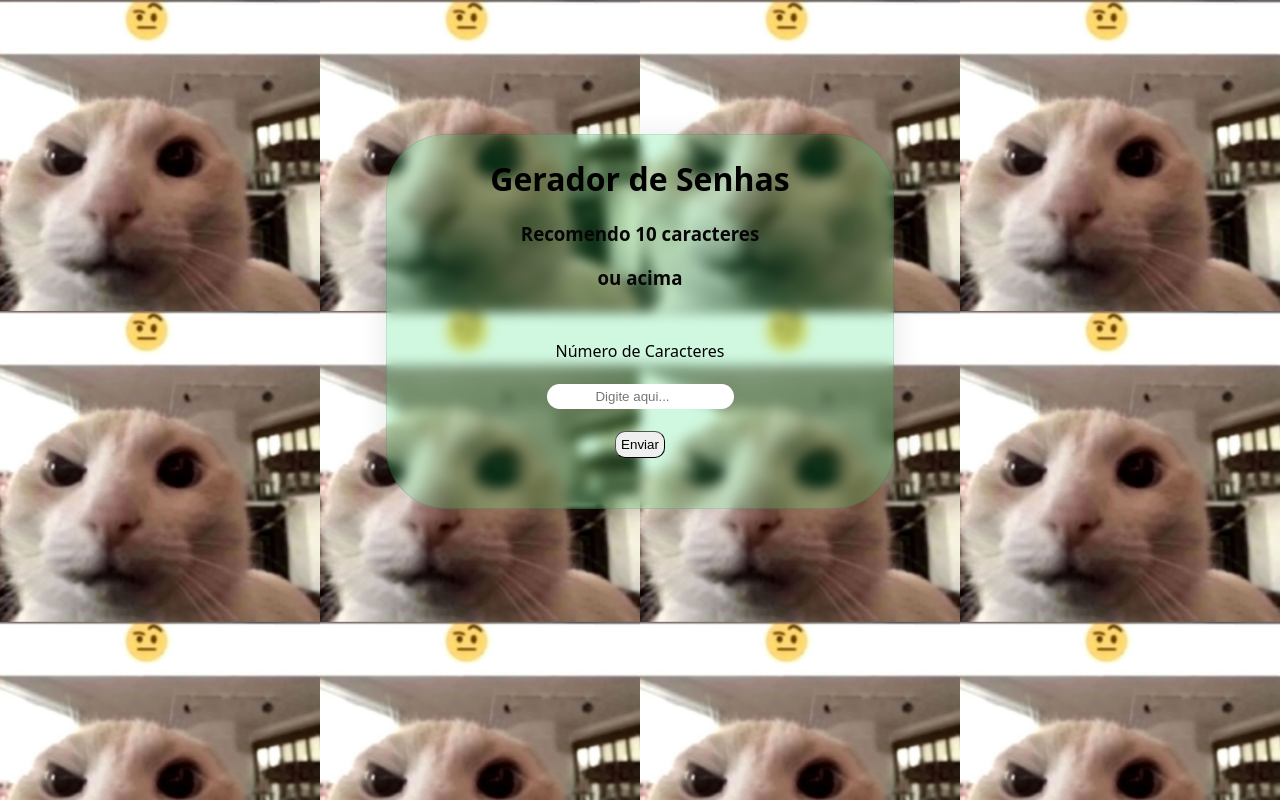
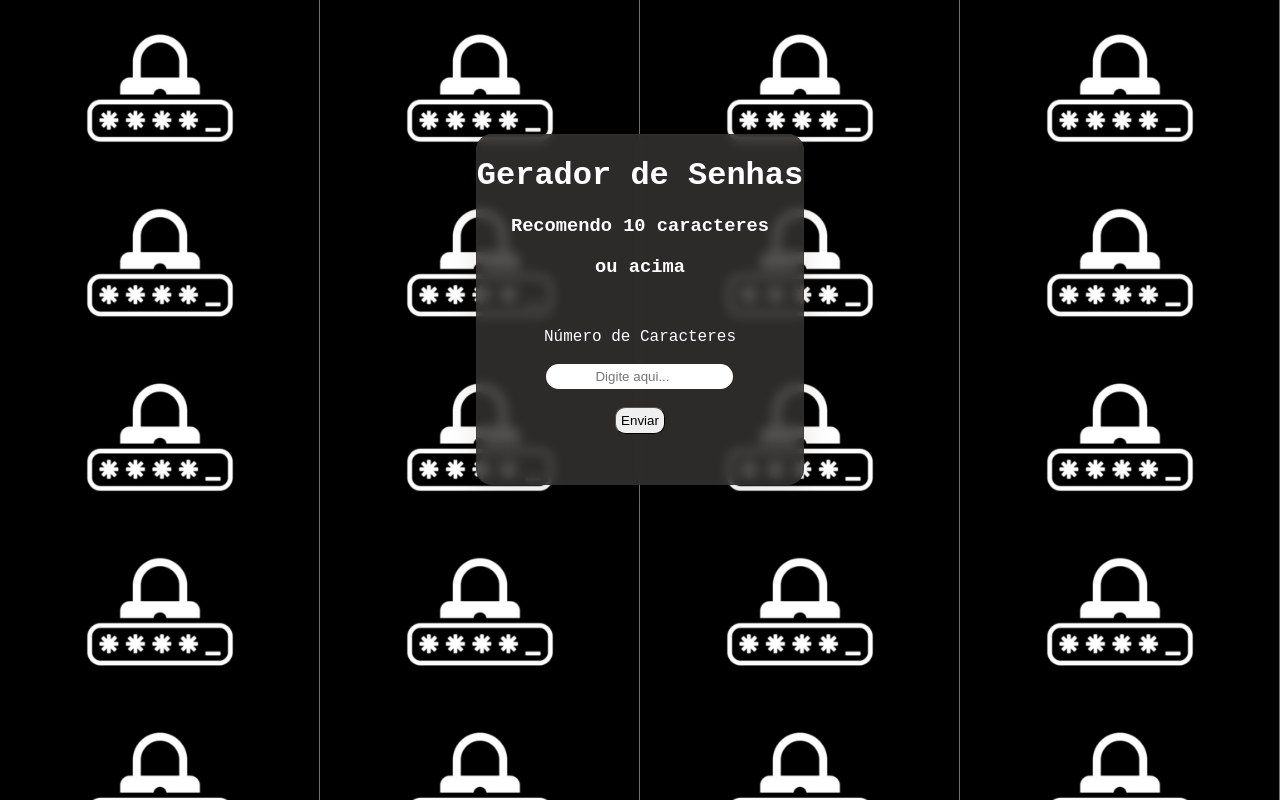
Before and after one commit to GabrielDeFaria/gerador-de-senha, a plain HTML site: page index.html in a window 1280 px wide. Drawn offline with Linux system fonts and the light colour scheme.

Commit message:
Mudança estética

```diff
--- a/index.html
+++ b/index.html
@@ -2,7 +2,7 @@
 <html>
 
 <head>
-  <title>Senhas</title>
+  <title>GeradorDeSenhas</title>
   <link href="style.css" rel="stylesheet">
 </head>
 <body>
--- a/style.css
+++ b/style.css
@@ -1,23 +1,25 @@
 body {
-    font-family: "Sans", sans-serif;
-    background-image: url("imagens/cat.jpg");
+    font-family: "Courier New",sans-serif;
+    background-image: url("imagens/password.jpg");
     background-size: 40vh;
     background-repeat: repeat;
     display: flex;
     align-items:center;
     justify-content: center;
 }
+h1,h2,h3,label{
+  color: white;
+}
 
   .container {
     margin-top: 10%;
     text-align: center;
-    background: rgba(24, 219, 99, 0.2);
-    border-radius: 60px;
+    background: rgba(54, 50, 50, 0.85);
+    border-radius: 16px;
     box-shadow: 0 4px 30px rgba(0, 0, 0, 0.1);
-    backdrop-filter: blur(5.9px);
-    -webkit-backdrop-filter: blur(5.9px);
-    border: 1px solid rgba(9, 2, 8, 0.09);
-    width: 40%;
+    backdrop-filter: blur(5.4px);
+    -webkit-backdrop-filter: blur(5.4px);
+    border: 1px solid rgba(54, 50, 50, 0.42);
 }
 
   .input {
@@ -32,7 +34,7 @@ body {
   }
 
   .recomendado {
-    color: rgb(7, 6, 6);
+    color: rgb(255, 246, 246);
   }
 
   .resultado {
```
Also changed, not shown: imagens/cat.jpg (deleted), imagens/password.jpg (added).
